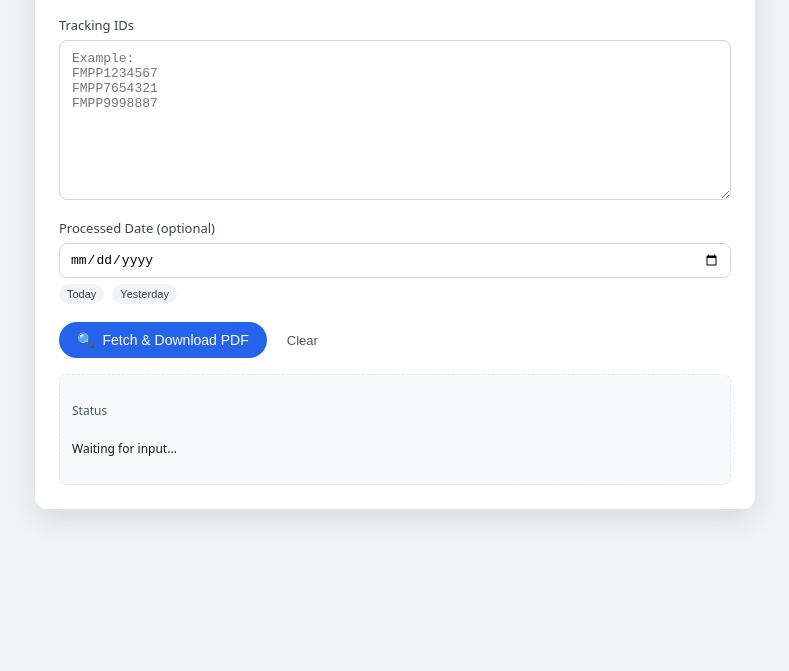
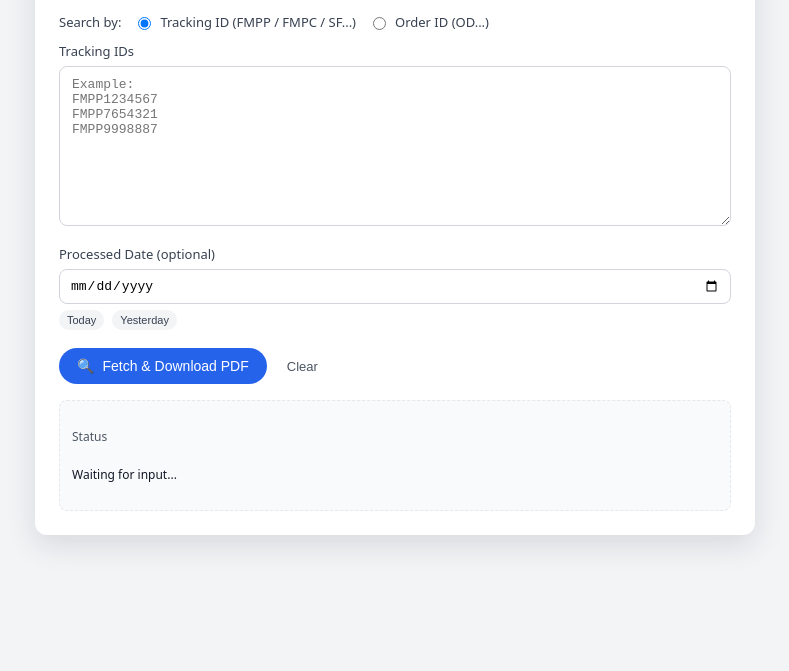
Before and after one commit to santoshk66/merged-pdf-cropper-sku, a website: page public/reprint.html in a window 1280 px wide. Shown: the part 129-800 px from the top of the page, without its empty margins (245-1034 px from the left). Drawn offline with Linux system fonts and the light colour scheme.

Commit message:
Update reprint.html

```diff
--- a/public/reprint.html
+++ b/public/reprint.html
@@ -2,7 +2,7 @@
 <html lang="en">
 <head>
   <meta charset="UTF-8" />
-  <title>Reprint Labels by Tracking ID</title>
+  <title>Reprint Labels</title>
   <meta name="viewport" content="width=device-width, initial-scale=1" />
   <style>
     * {
@@ -215,6 +215,29 @@
       color: #b91c1c;
     }
 
+    /* Search toggle */
+    .search-toggle {
+      display: flex;
+      gap: 12px;
+      align-items: center;
+      flex-wrap: wrap;
+      margin-bottom: 8px;
+      font-size: 13px;
+    }
+
+    .search-toggle label {
+      display: flex;
+      align-items: center;
+      gap: 6px;
+      margin-bottom: 0;
+      cursor: pointer;
+      font-weight: 400;
+    }
+
+    .search-toggle input[type="radio"] {
+      cursor: pointer;
+    }
+
     @media (max-width: 640px) {
       .card {
         padding: 16px;
@@ -231,10 +254,10 @@
       <div>
         <div class="title">
           <span class="emoji">🔄</span>
-          <span>Reprint Labels by Tracking ID</span>
+          <span>Reprint Labels</span>
         </div>
         <div class="subtitle">
-          Paste one or more tracking IDs (FMPP...) and get a single PDF with all matching labels + invoices.
+          Paste one or more IDs and get a single PDF with all matching labels + invoices.
         </div>
       </div>
       <div class="badge">
@@ -242,8 +265,21 @@
       </div>
     </div>
 
+    <!-- Search type toggle -->
+    <div class="search-toggle">
+      <span style="font-weight:500;color:#374151;">Search by:</span>
+      <label>
+        <input type="radio" name="searchType" value="tracking" checked />
+        Tracking ID (FMPP / FMPC / SF...)
+      </label>
+      <label>
+        <input type="radio" name="searchType" value="order" />
+        Order ID (OD...)
+      </label>
+    </div>
+
     <div>
-      <label for="ids">Tracking IDs</label>
+      <label for="ids" id="idsLabel">Tracking IDs</label>
       <textarea id="ids" placeholder="Example:
 FMPP1234567
 FMPP7654321
```
